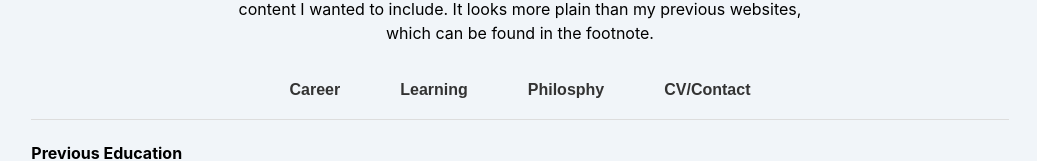
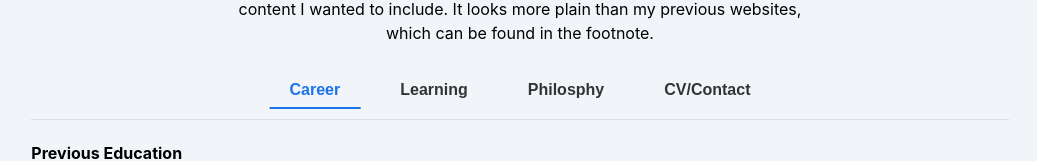
Before and after one commit to yuki-zmstr/portfolio2024, a React (Vite) app: page / in a window 1280 px wide. Shown: the part 183-344 px from the top of the page, without its empty margins (120-1157 px from the left). Built offline with nearby package versions, Linux system fonts and the light colour scheme.

Commit message:
Fix css bug at nav buttons
Had to use styles.active in jsx component

```diff
--- a/src/components/Content.jsx
+++ b/src/components/Content.jsx
@@ -46,16 +46,16 @@ export default function Content() {
         <div>
             <nav className={styles.navbar}>
                 <button
-                    className={activeComponent === 'Career' ? 'active' : ''}
+                    className={activeComponent === 'Career' ? styles.active : ''}
                     onClick={() => setActiveComponent('Career')}>Career</button>
                 <button
-                    className={activeComponent === 'Learning' ? 'active' : ''}
+                    className={activeComponent === 'Learning' ? styles.active : ''}
                     onClick={() => setActiveComponent('Learning')}>Learning</button>
                 <button
-                    className={activeComponent === 'Philosophy' ? 'active' : ''}
+                    className={activeComponent === 'Philosophy' ? styles.active : ''}
                     onClick={() => setActiveComponent('Philosophy')}>Philosphy</button>
                 <button
-                    className={activeComponent === 'Contact' ? 'active' : ''}
+                    className={activeComponent === 'Contact' ? styles.active : ''}
                     onClick={() => setActiveComponent('Contact')}>CV/Contact</button>
             </nav>
             <div>
--- a/src/components/Content.module.css
+++ b/src/components/Content.module.css
@@ -36,10 +36,11 @@
     transform: translateX(-50%);
 }
 
-.navbar button.active::after {
-    width: 100%;
-}
 
 .navbar button:hover::after {
     width: 100%;
 }
+
+.navbar button.active::after {
+    width: 100%;
+}
```
